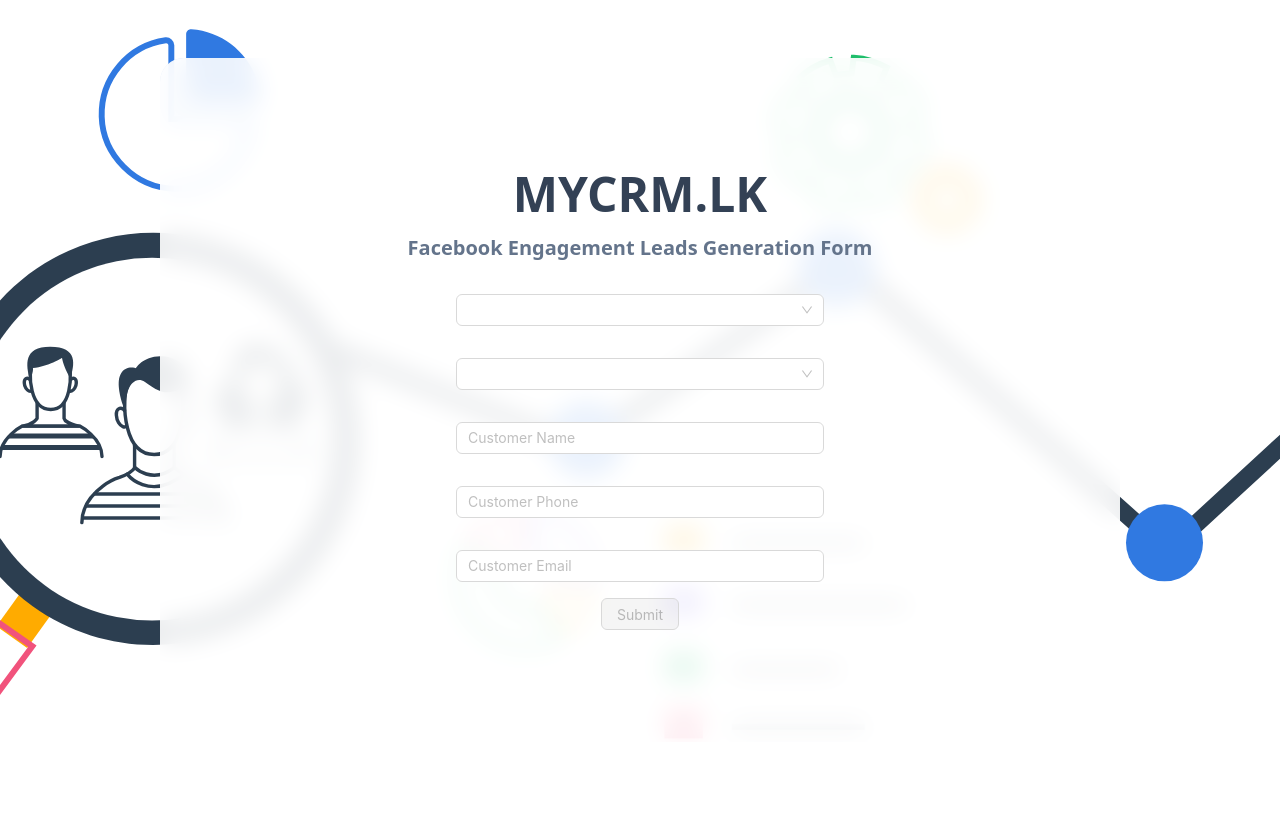
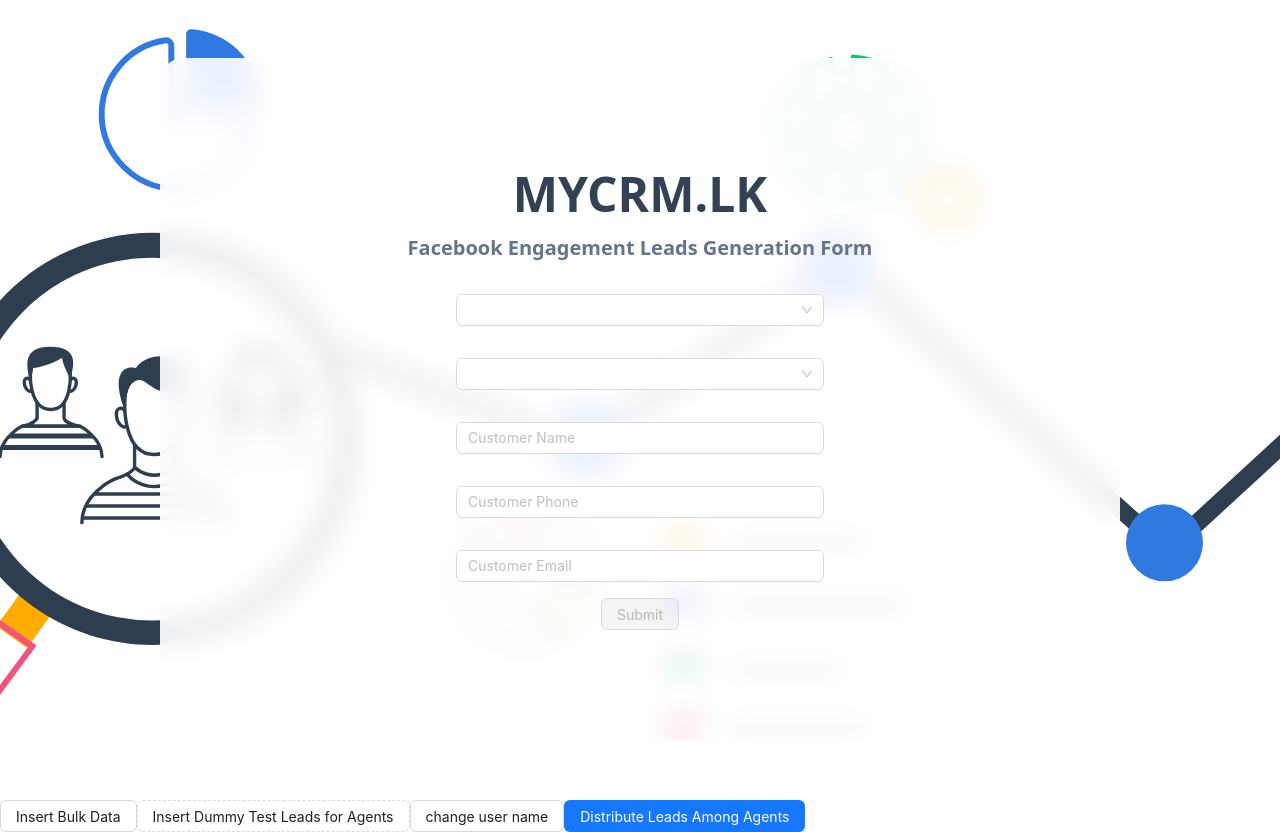
Before and after one commit to dananjaya6005/lead_center, a React (Vite) app: page / in a window 1280 px wide. Before the commit the page ends 800 px from the top, so only its background shows below. Built offline with nearby package versions, Linux system fonts and the light colour scheme; no server answers; the database is empty.

Commit message:
dfsdfsdf

```diff
--- a/src/App.tsx
+++ b/src/App.tsx
@@ -139,16 +139,16 @@
       onChange={(text)=> setSelectedOrg(text) }
       value={selectedOrg}
       options={[
-      { label: 'DMS', value: 'DMS' },
-      { label: 'Golden gate', value: 'Golden gate'},
-      { label : 'RIMS' , value : 'RIMS'},
-      { label: 'Parkproperties', value: 'Parkproperties' },
-      { label: 'Royal Oak Holding', value: 'Royal Oak Holding'},
-      { label: 'Royal Oak Residencies', value: 'Royal Oak Residencies' },
+      // { label: 'DMS', value: 'DMS' },
+      // { label: 'Golden gate', value: 'Golden gate'},
+      // { label : 'RIMS' , value : 'RIMS'},
+      // { label: 'Parkproperties', value: 'Parkproperties' },
+      // { label: 'Royal Oak Holding', value: 'Royal Oak Holding'},
+      // { label: 'Royal Oak Residencies', value: 'Royal Oak Residencies' },
       { label: 'EmpirePropeties', value: 'EmpirePropeties' },
-      { label: 'Empirelands', value: 'Empirelands' },
-      { label: 'Jayarealestate', value: 'Jayarealestate' },
-      { label: 'Sahana Idam', value: 'Sahana Idam' },
+      // { label: 'Empirelands', value: 'Empirelands' },
+      // { label: 'Jayarealestate', value: 'Jayarealestate' },
+      // { label: 'Sahana Idam', value: 'Sahana Idam' },
       { label: 'Sunico', value: 'Sunico' },
       { label: 'City Lands', value: 'City Lands' },
       { label: 'Nexis College', value: 'Nexis College' },
@@ -156,12 +156,15 @@
       { label: 'Winrich International', value: 'Winrich International' },
       { label: 'Siripela Homes & Construction', value: 'Siripela Homes & Construction' },
       { label : 'Victoria Property' , value : 'Victoria Property'},
-      { label : 'Tree Trails' , value : 'Tree Trails'},
+      // { label : 'Tree Trails' , value : 'Tree Trails'},
       { label : 'Devthuru Furnitures' , value : 'Devthuru Furnitures'},
       { label : 'Leo Holdings' , value : 'Leo Holdings'},
       { label : 'EPR' , value : 'EPR'},
       { label : 'union assurance' , value : 'union assurance'},
       { label : 'Dedigama Property' , value : 'Dedigama Property'},
+      { label : 'iRoof' , value : 'iRoof'},
+      { label : 'pitch capital' , value : 'pitch capital'},
+
 
 
       ]}
@@ -188,7 +191,7 @@
     </div>
     </div>
     {/* <RenameSuperviosr/> */}
-    {/* <BulkData/> */}
+    <BulkData/>
     </>
   );
 };
--- a/src/components/bulkdata.tsx
+++ b/src/components/bulkdata.tsx
@@ -8,16 +8,20 @@
 
 
   const data =[
-    { "name": "R.B. C. AMILA", "phone_number": "717925995" },
-    { "name": "Nethmina", "phone_number": "714707092" },
-    { "name": "INDIKA FERNANDO", "phone_number": "94771196453" },
-    { "name": "Chathura", "phone_number": "94717439180" },
-    { "name": "shashika", "phone_number": "94742166350" },
-    { "name": "Namal samarasekara", "phone_number": "94774694725" },
-    { "name": "ad.saman kumara", "phone_number": "94715787094" },
-    { "name": "isuru", "phone_number": "94711669081" },
-    { "name": "Buddhi Gayanthika Amarasinghe", "phone_number": "94713757345" }
+    { "name": "priyantha", "phone_number": "+94785110409" },
+    { "name": "W.S.L.Withanage", "phone_number": "+94717276952" },
+    { "name": "Janiru", "phone_number": "+94740670569" },
+    { "name": "Lahiru Sandaruwan", "phone_number": "+94786622817" },
+    { "name": "Darshan", "phone_number": "+94785788180" },
+    { "name": "M G Tharanga Jayanath", "phone_number": "+94771454499" },
+    { "name": "chandana", "phone_number": "+94766473521" },
+    { "name": "Dilini Dissanayake", "phone_number": "+94711626397" },
+    { "name": "Shani Ramanayaka", "phone_number": "+94712449090" }
   ]
+
+
+
+
 
 
 
@@ -46,15 +50,15 @@
           const fullName = name;
           const phone = phone_number;
           const email = '';
-          const userName = 'manjula1';
+          const userName = 'sanath_341';
           const leadID = generateRandomLeadID();
-          const project = 'May - 2025 - Diaspora - Katana';
-          const supivisor_userName = 'lahirusup1';
-          const top_level_userName = 'siripelalandsceo1';
-          const organization_name = 'Siripela Lands';
-          const pageID = '101142375149622';
-          const formID = '2749217621936408';
-          const lead_origin = 'whatsapp'
+          const project = 'Aug - 2025 - Kurunegala - New';
+          const supivisor_userName = 'leo-holdings-sup-101';
+          const top_level_userName = 'leo-holding-ceo1';
+          const organization_name = 'Leo Holdings';
+          const pageID = '14250359314545073';
+          const formID = '104291372556634';
+          const lead_origin = ''
 
           const { error } = await supabase
             .from('leads') // Replace with your table name
@@ -94,9 +98,9 @@
           const email = '';
           const leadID = generateRandomLeadID();
           const project = 'Test - Dummy Project - 2025';
-          const supivisor_userName = 'malshan14,afaaz15,madhushika16';
-          const top_level_userName = 'pitch-capital-ceo';
-          const organization_name = 'pitch capital';
+          const supivisor_userName = 'harsha_sv17';
+          const top_level_userName = 'priyantha61';
+          const organization_name = 'iRoof';
           const pageID = '000000000001';
           const formID = '00000000000002';
           const lead_origin = '';
@@ -130,9 +134,9 @@
       async function updateusername (){
         const { data, error } = await supabase
   .from('leads')
-  .update({ supivisor_userName: 'union-assurance-sup' })
-  .eq('supivisor_userName', 'lalith23')
-  .eq('organization_name',  'union assurance')
+  .update({ userName: 'isuru45' })
+  .eq('userName', 'Isuru45')
+  .eq('organization_name',  'Leo Holdings')
 
 
 if (error) {
@@ -158,12 +162,12 @@
             const phone = phone_number;
             const email = '';
             const leadID = generateRandomLeadID();
-            const project = 'Jul - 2025 - Poruwadanda';
+            const project = 'Aug - 2025 - Poruwadanda';
             const supivisor_userName = 'rishantha-sup';
             const top_level_userName = 'rashmi-ceo';
             const organization_name = 'Dedigama Property';
             const pageID = '213717618707891';
-            const formID = '652077404514754';
+            const formID = '808610854823015';
             const lead_origin = '';
 
             const { error } = await supabase.from('leads').insert([{
@@ -171,6 +175,7 @@
               email,
               phone,
               userName,
+              created_at: new Date(Date.now() - 24 * 60 * 60 * 1000).toISOString(),
               leadID,
               project,
               supivisor_userName,
```
